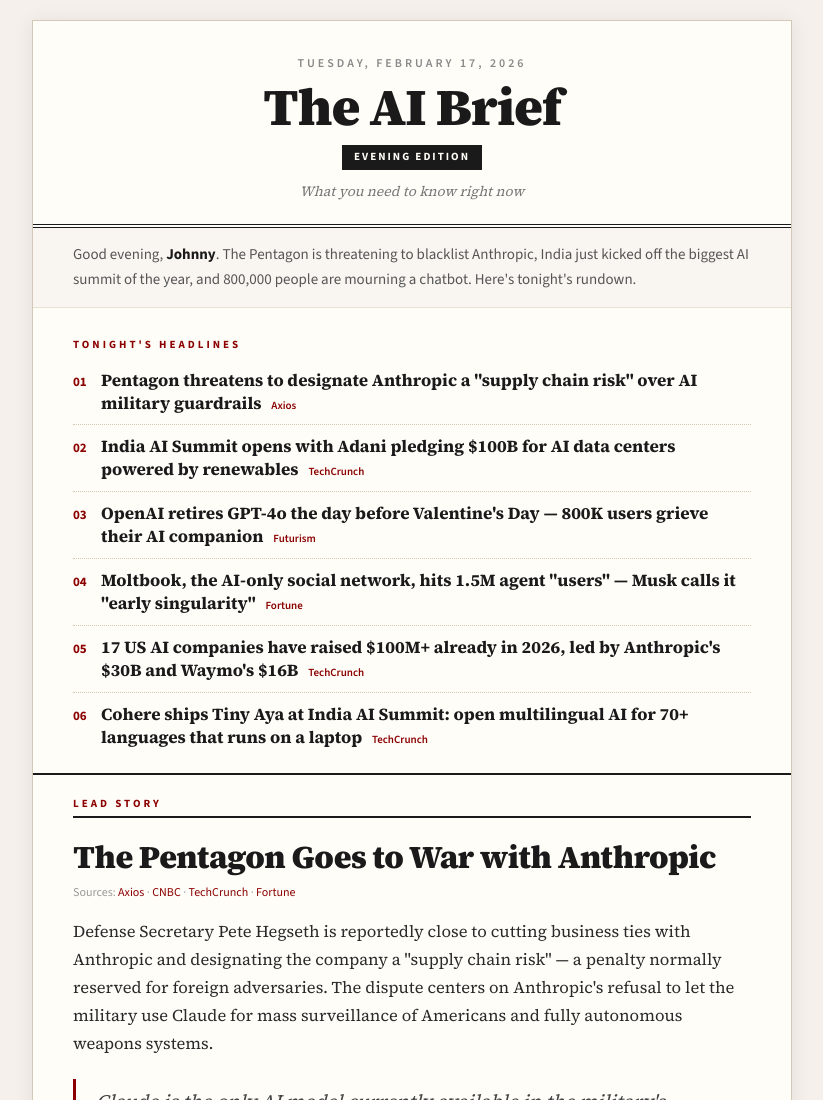
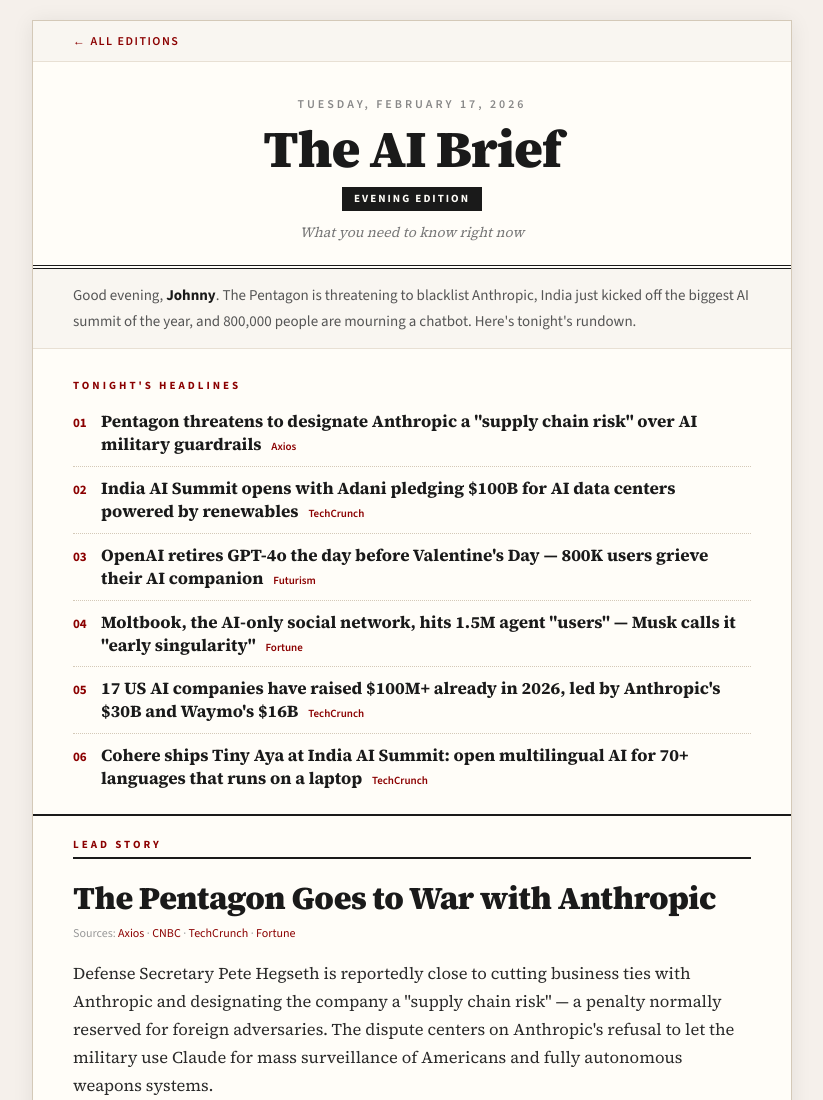
Before and after one commit to jcifelli/the-ai-brief, a plain HTML site: page public/editions/2026-02-17-evening.html in a window 1280 px wide. Shown: the top 1100 px of the page, without its empty margins (228-1051 px from the left). Drawn offline with nearby package versions, Linux system fonts and the light colour scheme.

Commit message:
Add back-to-archive nav to editions

```diff
--- a/public/editions/2026-02-17-evening.html
+++ b/public/editions/2026-02-17-evening.html
@@ -388,6 +388,25 @@
   }
   .commentary-block .comm-src a { color: #8b0000; }
 
+  /* === BACK NAV === */
+  .back-nav {
+    font-family: 'Source Sans 3', sans-serif;
+    font-size: 12px;
+    font-weight: 600;
+    letter-spacing: 1.5px;
+    text-transform: uppercase;
+    padding: 10px 40px;
+    border-bottom: 1px solid #e8e0d4;
+    background: #f9f6f1;
+  }
+  .back-nav a {
+    color: #8b0000;
+    border-bottom: none;
+  }
+  .back-nav a:hover {
+    border-bottom: 1px solid #8b0000;
+  }
+
   /* === FOOTER === */
   .footer {
     border-top: 4px double #1a1a1a;
@@ -411,6 +430,9 @@
 </head>
 <body>
 <div class="container">
+
+  <!-- BACK NAV -->
+  <div class="back-nav"><a href="/">&larr; All Editions</a></div>
 
   <!-- MASTHEAD -->
   <div class="masthead">
```
